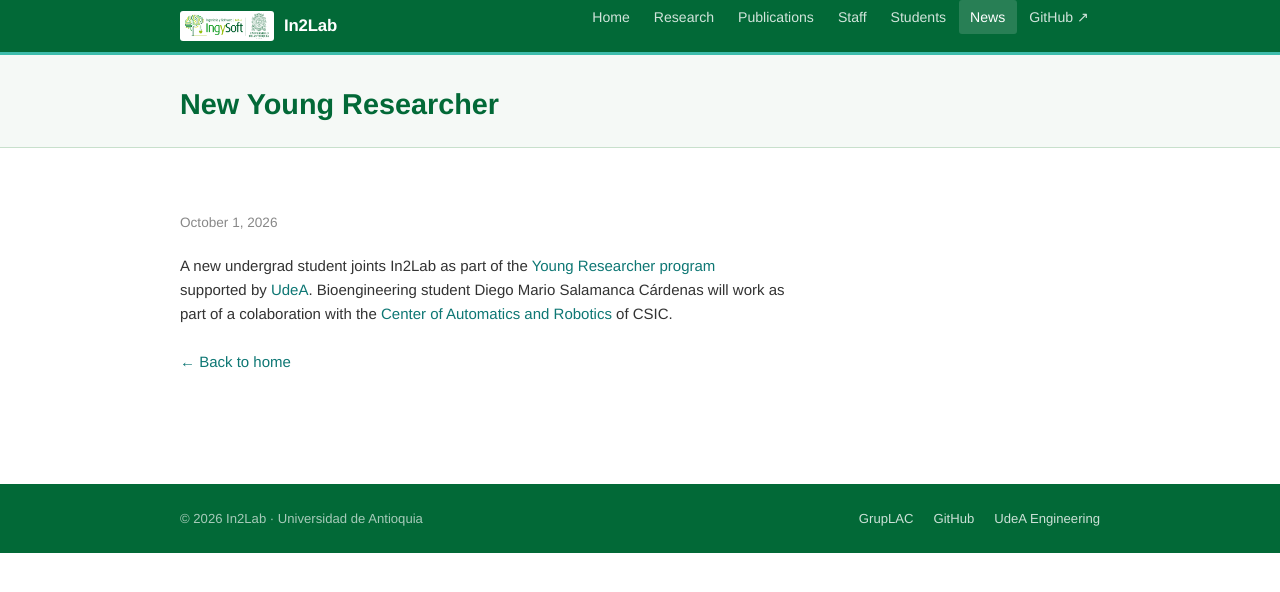
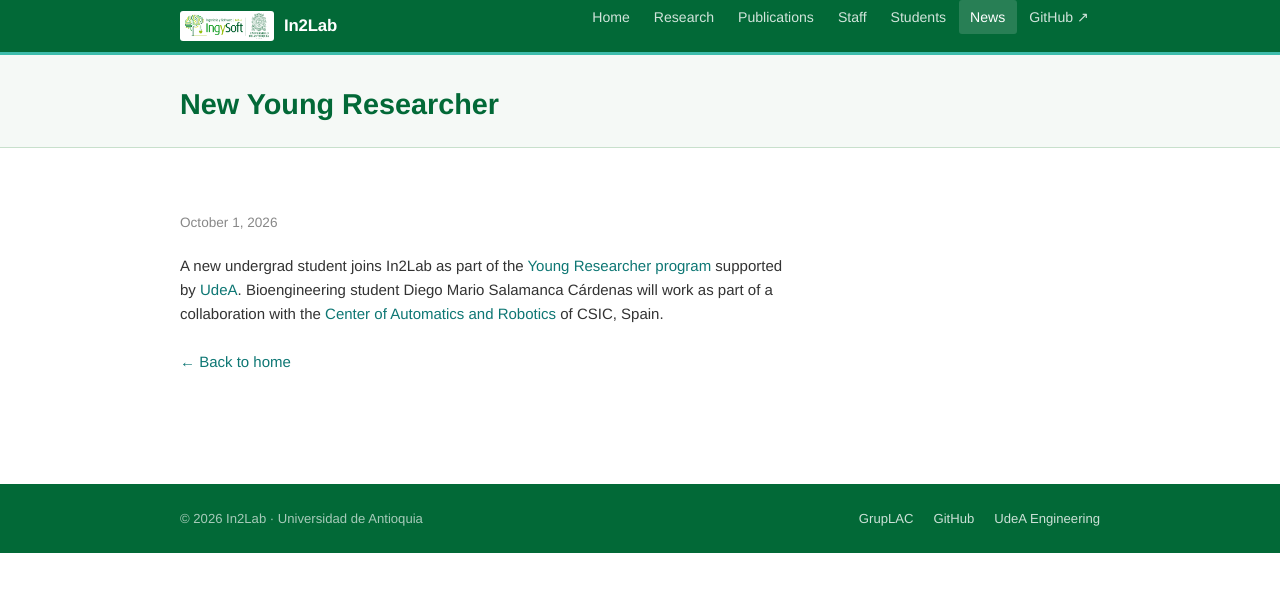
Before and after one commit to IN2LABUDEA/IN2LABUDEA.github.io, a Jekyll site: the page built from _posts/2026-10-1-new-young-researcher.md, in a window 1280 px wide. Shown: the top 592 px of the page. Built offline with Jekyll 4.4.1, drawn with Linux system fonts in a browser that asks for light colours.

Commit message:
added News

```diff
--- a/_posts/2026-10-1-new-young-researcher.md
+++ b/_posts/2026-10-1-new-young-researcher.md
@@ -2,4 +2,4 @@
 layout: post
 shortnews: true
 ---
-A new undergrad student joints In2Lab as part of the [Young Researcher program](https://www.udea.edu.co/wps/portal/udea/web/generales/interna/investigacion/convocatorias-fondos/convocatorias-codi/Contenido/asArchivosDescargas/jovenes-investigadores-2026) supported by [UdeA](https://www.udea.edu.co/wps/portal/udea/web/inicio). Bioengineering student Diego Mario Salamanca Cárdenas will work as part of a colaboration with the [Center of Automatics and Robotics](https://www.car.upm-csic.es/) of CSIC.
+A new undergrad student joins In2Lab as part of the [Young Researcher program](https://www.udea.edu.co/wps/portal/udea/web/generales/interna/investigacion/convocatorias-fondos/convocatorias-codi/Contenido/asArchivosDescargas/jovenes-investigadores-2026) supported by [UdeA](https://www.udea.edu.co/wps/portal/udea/web/inicio). Bioengineering student Diego Mario Salamanca Cárdenas will work as part of a collaboration with the [Center of Automatics and Robotics](https://www.car.upm-csic.es/) of CSIC, Spain.
```
